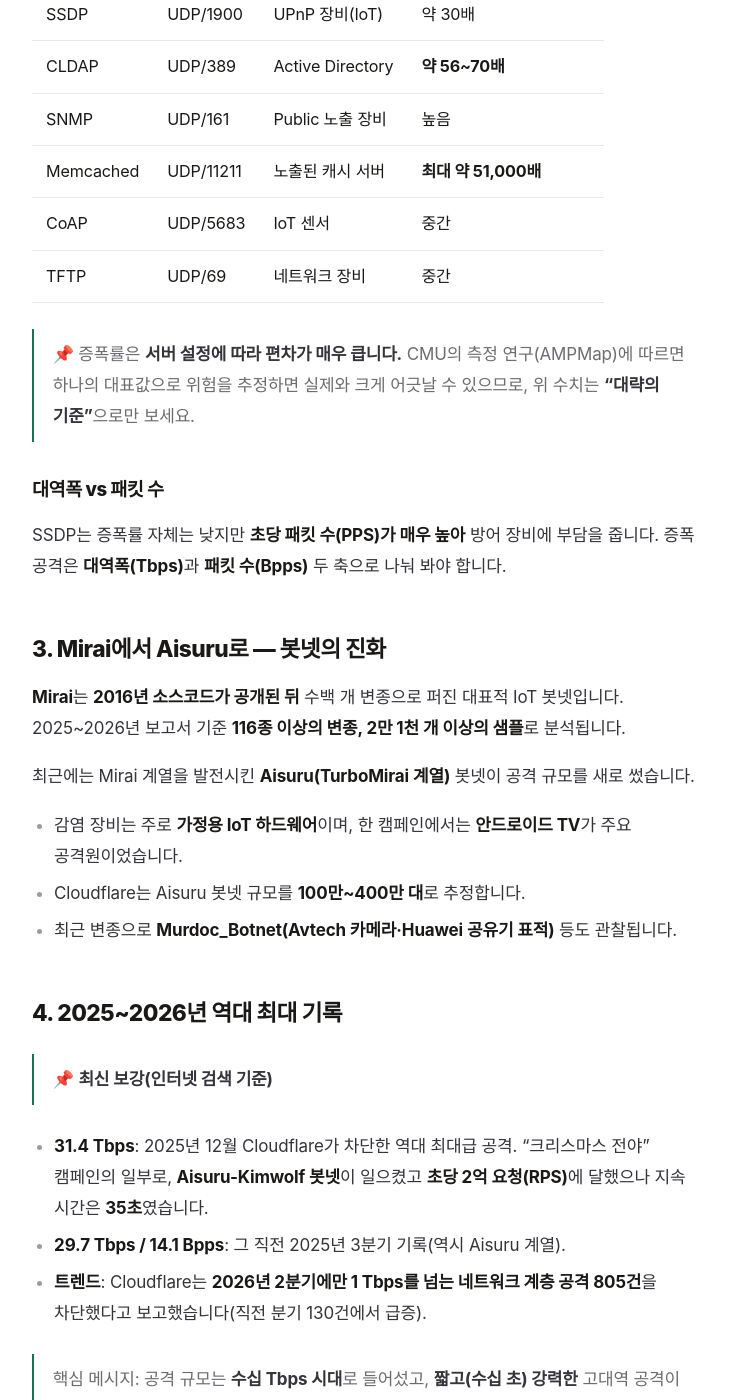
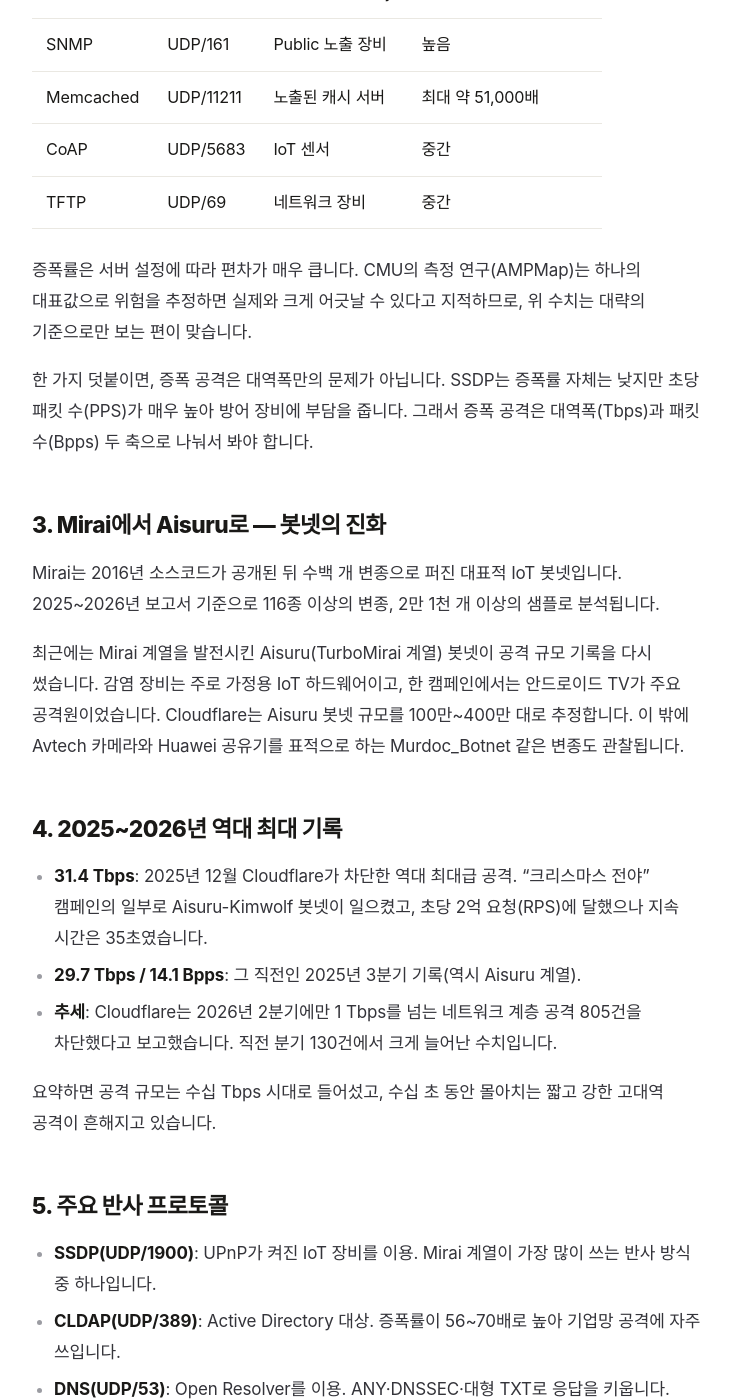
Before and after one commit to shm3041/shm3041.github.io, a Jekyll site: the page built from _posts/2026-11-23-ddos-2026-report.md, in a window 1280 px wide and 1400 px high, scrolled down 2403 px. Shown: the whole window, without its empty margins (272-1002 px from the left). Built offline with Jekyll 4.4.1, drawn with Linux system fonts in a browser that asks for light colours; some web fonts are replaced; some of the changed text lies outside the part shown.

Commit message:
docs: DDoS 글 문체 다듬기

````diff
--- a/_posts/2026-11-23-ddos-2026-report.md
+++ b/_posts/2026-11-23-ddos-2026-report.md
@@ -4,14 +4,14 @@ order: 5
 title: 2026년 DDoS 증폭 공격 동향 — 반사 공격의 원리부터 31.4 Tbps 기록까지
 date: 2026-11-23 10:00:00 +0900
 categories: 보안
-description: IP 위조 기반 증폭(반사) 공격이 어떻게 작은 요청을 거대한 트래픽으로 부풀리는지, 프로토콜별 증폭률(CISA 기준으로 수치 보정), Mirai·Aisuru 봇넷, 2025~2026년 역대 최대 기록, BCP38·HVCI 등 방어책까지 정리했습니다. 과거 레포트의 틀린 수치를 인터넷 검색으로 검증·수정한 보완판입니다.
+description: IP를 위조한 증폭(반사) 공격이 작은 요청을 어떻게 거대한 트래픽으로 부풀리는지, 프로토콜별 증폭률(CISA 기준 보정), Mirai·Aisuru 봇넷, 2025~2026년 역대 최대 기록, BCP38 같은 방어책까지 정리했습니다. 예전 레포트의 틀린 수치를 공개 자료로 검증해 바로잡은 보완판입니다.
 ---
 
-> 이 글은 예전에 작성했던 레포트를 **공신력 있는 자료(CISA, Cloudflare 등)로 사실 검증·수정**한 보완판입니다. 바뀐 부분은 글 끝 "수정 내역"에 정리했습니다.
+이 글은 예전에 작성했던 DDoS 레포트를 CISA, Cloudflare 같은 공신력 있는 자료로 다시 검증해 바로잡은 보완판입니다. 어떤 수치를 왜 고쳤는지는 글 끝의 "수정 내역"에 따로 정리해 두었습니다.
 
-## 1. DDoS 증폭(반사) 공격이란?
+## 1. 증폭(반사) 공격이란
 
-**증폭(Amplification) 공격**은 공격자가 **출발지 IP를 피해자 IP로 위조(IP Spoofing)**한 작은 요청을 공개 서버(반사 서버)에 보내, 서버가 **훨씬 큰 응답을 피해자에게** 보내도록 만드는 방식입니다. 작은 힘으로 거대한 트래픽을 만들 수 있어 공격자가 선호합니다.
+증폭(amplification) 공격은 공격자가 출발지 IP를 피해자의 IP로 위조한 작은 요청을 공개 서버(반사 서버)에 보내, 그 서버가 훨씬 큰 응답을 피해자에게 보내도록 만드는 방식입니다. 작은 요청으로 거대한 트래픽을 만들 수 있어 공격자가 선호합니다.
 
 ```mermaid
 flowchart LR
@@ -19,83 +19,70 @@ flowchart LR
     B -->|"거대한 응답"| C["피해자<br/>(IP를 도용당함)"]
 ```
 
-- **반사(Reflection)**: 응답이 제3의 서버를 거쳐 피해자에게 향하게 하는 것.
-- **증폭(Amplification)**: 요청보다 응답이 훨씬 커서 트래픽이 부풀려지는 것.
-- **증폭률**: 요청 대비 응답이 몇 배 커지는지를 나타내는 값.
+용어를 구분하면, **반사(reflection)**는 응답이 제3의 서버를 거쳐 피해자에게 향하게 하는 것이고, **증폭(amplification)**은 요청보다 응답이 훨씬 커서 트래픽이 부풀려지는 것입니다. 이때 요청 대비 응답이 몇 배 커지는지를 나타내는 값이 증폭률입니다.
 
 ## 2. 프로토콜별 증폭률
 
-> ⚠️ **수정**: 기존 레포트의 증폭률 일부가 부정확하여 미국 CISA 공개 수치로 보정했습니다. (특히 DNS는 기존 "x15~22"로 적었으나, 공개 자료 기준 **약 28~54배**가 정확합니다.)
+예전 레포트의 증폭률 일부가 부정확해 미국 CISA 공개 수치로 보정했습니다. 특히 DNS는 기존에 "약 15~22배"로 적었으나, 공개 자료 기준으로는 약 28~54배가 맞습니다.
 
 | 프로토콜 | 기본 포트 | 대상 | 증폭률(대략) |
 |----------|-----------|------|--------------|
-| DNS | UDP/53 | Open Resolver | **약 28~54배** (ANY 질의) |
-| NTP | UDP/123 | 구형 NTP 서버 | **최대 약 556배** (monlist) |
+| DNS | UDP/53 | Open Resolver | 약 28~54배 (ANY 질의) |
+| NTP | UDP/123 | 구형 NTP 서버 | 최대 약 556배 (monlist) |
 | SSDP | UDP/1900 | UPnP 장비(IoT) | 약 30배 |
-| CLDAP | UDP/389 | Active Directory | **약 56~70배** |
+| CLDAP | UDP/389 | Active Directory | 약 56~70배 |
 | SNMP | UDP/161 | Public 노출 장비 | 높음 |
-| Memcached | UDP/11211 | 노출된 캐시 서버 | **최대 약 51,000배** |
+| Memcached | UDP/11211 | 노출된 캐시 서버 | 최대 약 51,000배 |
 | CoAP | UDP/5683 | IoT 센서 | 중간 |
 | TFTP | UDP/69 | 네트워크 장비 | 중간 |
 
-> 📌 증폭률은 **서버 설정에 따라 편차가 매우 큽니다.** CMU의 측정 연구(AMPMap)에 따르면 하나의 대표값으로 위험을 추정하면 실제와 크게 어긋날 수 있으므로, 위 수치는 **"대략의 기준"**으로만 보세요.
+증폭률은 서버 설정에 따라 편차가 매우 큽니다. CMU의 측정 연구(AMPMap)는 하나의 대표값으로 위험을 추정하면 실제와 크게 어긋날 수 있다고 지적하므로, 위 수치는 대략의 기준으로만 보는 편이 맞습니다.
 
-### 대역폭 vs 패킷 수
-SSDP는 증폭률 자체는 낮지만 **초당 패킷 수(PPS)가 매우 높아** 방어 장비에 부담을 줍니다. 증폭 공격은 **대역폭(Tbps)**과 **패킷 수(Bpps)** 두 축으로 나눠 봐야 합니다.
+한 가지 덧붙이면, 증폭 공격은 대역폭만의 문제가 아닙니다. SSDP는 증폭률 자체는 낮지만 초당 패킷 수(PPS)가 매우 높아 방어 장비에 부담을 줍니다. 그래서 증폭 공격은 대역폭(Tbps)과 패킷 수(Bpps) 두 축으로 나눠서 봐야 합니다.
 
 ## 3. Mirai에서 Aisuru로 — 봇넷의 진화
 
-**Mirai**는 **2016년 소스코드가 공개된 뒤** 수백 개 변종으로 퍼진 대표적 IoT 봇넷입니다. 2025~2026년 보고서 기준 **116종 이상의 변종, 2만 1천 개 이상의 샘플**로 분석됩니다.
+Mirai는 2016년 소스코드가 공개된 뒤 수백 개 변종으로 퍼진 대표적 IoT 봇넷입니다. 2025~2026년 보고서 기준으로 116종 이상의 변종, 2만 1천 개 이상의 샘플로 분석됩니다.
 
-최근에는 Mirai 계열을 발전시킨 **Aisuru(TurboMirai 계열)** 봇넷이 공격 규모를 새로 썼습니다.
-
-- 감염 장비는 주로 **가정용 IoT 하드웨어**이며, 한 캠페인에서는 **안드로이드 TV**가 주요 공격원이었습니다.
-- Cloudflare는 Aisuru 봇넷 규모를 **100만~400만 대**로 추정합니다.
-- 최근 변종으로 **Murdoc_Botnet(Avtech 카메라·Huawei 공유기 표적)** 등도 관찰됩니다.
+최근에는 Mirai 계열을 발전시킨 Aisuru(TurboMirai 계열) 봇넷이 공격 규모 기록을 다시 썼습니다. 감염 장비는 주로 가정용 IoT 하드웨어이고, 한 캠페인에서는 안드로이드 TV가 주요 공격원이었습니다. Cloudflare는 Aisuru 봇넷 규모를 100만~400만 대로 추정합니다. 이 밖에 Avtech 카메라와 Huawei 공유기를 표적으로 하는 Murdoc_Botnet 같은 변종도 관찰됩니다.
 
 ## 4. 2025~2026년 역대 최대 기록
 
-> 📌 **최신 보강(인터넷 검색 기준)**
+- **31.4 Tbps**: 2025년 12월 Cloudflare가 차단한 역대 최대급 공격. "크리스마스 전야" 캠페인의 일부로 Aisuru-Kimwolf 봇넷이 일으켰고, 초당 2억 요청(RPS)에 달했으나 지속 시간은 35초였습니다.
+- **29.7 Tbps / 14.1 Bpps**: 그 직전인 2025년 3분기 기록(역시 Aisuru 계열).
+- **추세**: Cloudflare는 2026년 2분기에만 1 Tbps를 넘는 네트워크 계층 공격 805건을 차단했다고 보고했습니다. 직전 분기 130건에서 크게 늘어난 수치입니다.
 
-- **31.4 Tbps**: 2025년 12월 Cloudflare가 차단한 역대 최대급 공격. "크리스마스 전야" 캠페인의 일부로, **Aisuru-Kimwolf 봇넷**이 일으켰고 **초당 2억 요청(RPS)**에 달했으나 지속 시간은 **35초**였습니다.
-- **29.7 Tbps / 14.1 Bpps**: 그 직전 2025년 3분기 기록(역시 Aisuru 계열).
-- **트렌드**: Cloudflare는 **2026년 2분기에만 1 Tbps를 넘는 네트워크 계층 공격 805건**을 차단했다고 보고했습니다(직전 분기 130건에서 급증).
+요약하면 공격 규모는 수십 Tbps 시대로 들어섰고, 수십 초 동안 몰아치는 짧고 강한 고대역 공격이 흔해지고 있습니다.
 
-> 핵심 메시지: 공격 규모는 **수십 Tbps 시대**로 들어섰고, **짧고(수십 초) 강력한** 고대역 공격이 일상화되고 있습니다.
+## 5. 주요 반사 프로토콜
 
-## 5. 주요 반사 프로토콜 상세
+- **SSDP(UDP/1900)**: UPnP가 켜진 IoT 장비를 이용. Mirai 계열이 가장 많이 쓰는 반사 방식 중 하나입니다.
+- **CLDAP(UDP/389)**: Active Directory 대상. 증폭률이 56~70배로 높아 기업망 공격에 자주 쓰입니다.
+- **DNS(UDP/53)**: Open Resolver를 이용. ANY·DNSSEC·대형 TXT로 응답을 키웁니다. DNSSEC가 켜진 서버일수록 증폭률이 큽니다.
+- **CoAP(UDP/5683)**: IoT 센서·스마트홈 대상. 증폭률은 낮지만 노출 장비가 많아 빈도가 늘고 있습니다.
+- **Memcached(UDP/11211)**: 노출 시 수만 배까지 증폭될 수 있습니다(최대 약 51,000배).
 
-- **SSDP(UDP/1900)**: UPnP 켜진 IoT 장비 이용. Mirai 계열이 가장 많이 쓰는 반사 방식 중 하나.
-- **CLDAP(UDP/389)**: Active Directory 대상. 증폭률 56~70배로 높아 기업망 공격에 자주 쓰임.
-- **DNS(UDP/53)**: Open Resolver 이용. ANY·DNSSEC·대형 TXT로 응답을 키움. DNSSEC 활성 서버일수록 증폭률이 큼.
-- **CoAP(UDP/5683)**: IoT 센서·스마트홈 대상. 증폭률은 낮지만 노출 장비가 많아 빈도 증가.
-- **Memcached(UDP/11211)**: 노출 시 수만 배 증폭 가능(최대 ~51,000배).
+## 6. IP 위조와 BCP38
 
-## 6. IP Spoofing과 BCP38
+증폭 공격의 전제 조건은 출발지 IP 위조입니다. 이를 막는 표준이 BCP38(송·수신 트래픽 필터링)입니다. BCP38이 적용된 네트워크에서는 IP 위조가 불가능하므로 반사·증폭 공격을 원천 차단할 수 있습니다. 문제는 전 세계 일부 ISP가 아직 이를 적용하지 않는다는 점입니다.
 
-증폭 공격의 전제 조건은 **출발지 IP 위조**입니다. 이를 막는 표준이 **BCP38(송·수신 트래픽 필터링)**입니다.
-
-> **BCP38이 적용된 네트워크에서는 IP 위조가 불가능**하므로 반사·증폭 공격을 원천 차단할 수 있습니다. 문제는 전 세계 일부 ISP가 아직 이를 적용하지 않는다는 점입니다.
-
-| 인프라 | Spoofing 가능성 | 특징 |
-|--------|-----------------|------|
+| 인프라 | 위조 가능성 | 특징 |
+|--------|-------------|------|
 | BCP38 미적용 ISP | 매우 높음 | 반사 공격의 핵심 인프라 |
 | 불릿프루프 호스팅(BPH) | 높음 | 악용 신고 대응이 느림 |
 | 중소 IDC | 높음 | ACL·필터링 미흡 사례 |
 | 퍼블릭 클라우드 | 매우 낮음 | 출발지 검증 적용 |
 | 가정용 ISP | 매우 낮음 | 대부분 uRPF·BCP38 적용 |
 
-## 7. 반사 공격 vs 직접 공격
+## 7. 반사 공격과 직접 공격
 
 | 구분 | 반사/증폭 | 직접 Flood |
 |------|-----------|------------|
-| IP 위조 | **필수** | 불필요 |
+| IP 위조 | 필수 | 불필요 |
 | BCP38 영향 | 차단됨 | 영향 없음 |
 | 주요 프로토콜 | DNS·SSDP·CLDAP·CoAP | TCP SYN·UDP·HTTP |
 | 탐지 난이도 | 높음 | 중간 |
 | 주요 대응 | BCP38, 반사 서버 차단 | 스크러빙·WAF·Rate Limit |
-
-## 8. 공격 흐름도
 
 ```mermaid
 flowchart TD
@@ -108,31 +95,28 @@ flowchart TD
     F --> G["피해 서비스"]
 ```
 
-## 9. 대응 방안
+## 8. 대응 방안
 
-1. **UDP 기반 서비스 최소화** — 불필요한 UDP 서비스를 닫기.
-2. **Open Resolver 제거** — DNS가 아무에게나 응답하지 않게.
-3. **SNMP Community String 변경**(기본 `public` 금지, 가능하면 v3).
-4. **SSDP/UPnP 비활성화**, **CLDAP·CoAP 외부 노출 차단**.
-5. **BCP38 적용** — IP 위조를 근본 차단.
-6. **Anycast 기반 방어망**으로 트래픽 분산.
-7. **Rate Limit·ACL**, **ISP 연계 RTBH·FlowSpec**.
-8. **실시간 NetFlow/sFlow 이상 탐지**.
+1. 불필요한 UDP 서비스를 닫아 UDP 기반 서비스를 최소화한다.
+2. DNS가 아무에게나 응답하지 않도록 Open Resolver를 제거한다.
+3. SNMP Community String을 기본값 `public`에서 바꾸고, 가능하면 v3를 쓴다.
+4. SSDP/UPnP를 비활성화하고, CLDAP·CoAP의 외부 노출을 차단한다.
+5. BCP38을 적용해 IP 위조를 근본적으로 막는다.
+6. Anycast 기반 방어망으로 트래픽을 분산한다.
+7. Rate Limit·ACL과 ISP 연계 RTBH·FlowSpec을 활용한다.
+8. 실시간 NetFlow/sFlow로 이상 트래픽을 탐지한다.
 
-## 10. 반사 서버는 어떻게 노출되나 (방어자 관점)
+## 9. 반사 서버는 어떻게 노출되나 (방어자 관점)
 
-공격자는 **Shodan·Censys**로 특정 프로토콜이 열린 장비를 찾고, 기본 비밀번호(`public` 등)를 그대로 쓰는 취약 장비를 표적으로 삼습니다.
+공격자는 Shodan·Censys로 특정 프로토콜이 열린 장비를 찾고, 기본 비밀번호(`public` 등)를 그대로 쓰는 취약 장비를 표적으로 삼습니다. 내 장비도 인터넷에서 검색되는 순간 공격 인프라가 될 수 있다는 뜻입니다. 불필요한 포트를 닫고, 기본 비밀번호를 바꾸고, 내 공인 IP가 어떻게 노출되는지 스스로 점검하는 것이 기본 방어입니다. (이 글은 방어 목적의 개념 설명이며 공격용 스캔 명령어는 다루지 않습니다.)
 
-> 💡 **교훈**: 내 장비가 인터넷에서 검색되는 순간 공격 인프라가 될 수 있습니다. ① 불필요한 포트를 닫고 ② 기본 비밀번호를 바꾸고 ③ 내 공인 IP가 어떻게 노출되는지 스스로 점검하세요. (본 글은 방어 목적의 개념 설명이며 공격용 스캔 명령어는 다루지 않습니다.)
+## 수정·보완 내역
 
----
-
-## 📌 주요 수정·보완 내역
-1. DNS 증폭률 `x15~22` → **약 28~54배**(CISA 기준).
-2. NTP **최대 약 556배**, Memcached **최대 약 51,000배**로 수치 명확화.
-3. "중국은 만리장성 때문에 별로" → **외부 공격 트래픽과 반사 장비 수는 다른 문제**임을 구분.
-4. **2025~2026 최신 기록 추가**: Aisuru-Kimwolf 31.4 Tbps(2025.12), 29.7 Tbps, Cloudflare Q2 2026 1 Tbps 초과 805건.
-5. 깨진 ASCII 도표를 흐름도로 교체, 공격용 스캔 명령어 삭제 후 방어 관점으로 재서술.
+1. DNS 증폭률 `약 15~22배` → 약 28~54배(CISA 기준).
+2. NTP 최대 약 556배, Memcached 최대 약 51,000배로 수치를 명확히 함.
+3. "중국은 만리장성 때문에 공격이 적다"는 서술 → 외부 공격 트래픽과 반사 장비 수는 다른 문제임을 구분.
+4. 2025~2026 최신 기록 추가: Aisuru-Kimwolf 31.4 Tbps(2025.12), 29.7 Tbps, Cloudflare 2026 2분기 1 Tbps 초과 805건.
+5. 깨진 ASCII 도표를 흐름도로 교체하고, 공격용 스캔 명령어를 삭제한 뒤 방어 관점으로 다시 서술.
 
 ## 참고 자료
 - [CISA — UDP-Based Amplification Attacks (TA14-017A)](https://www.cisa.gov/ncas/alerts/TA14-017A)
````
